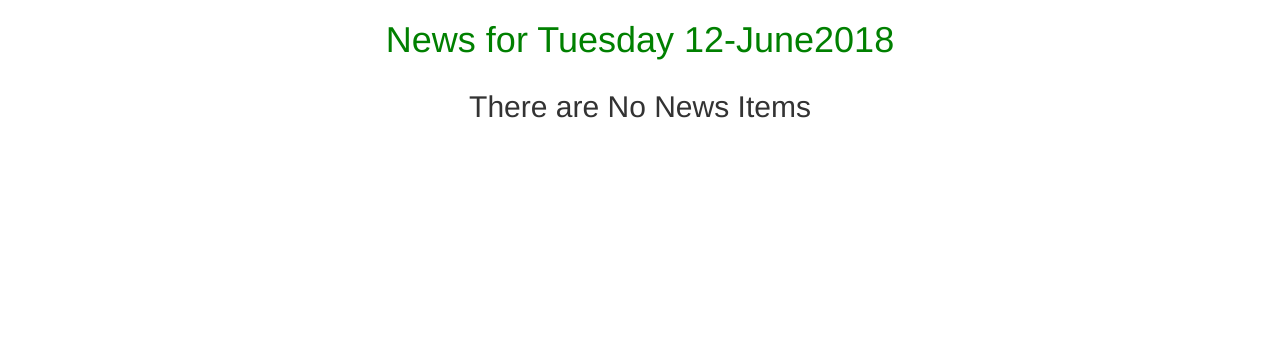
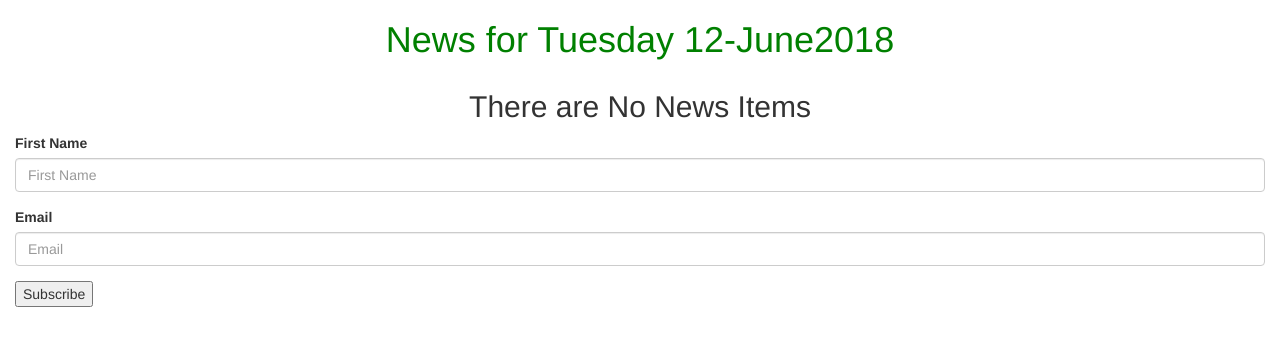
Before and after one commit to Sarah-Marion/Tribune, a Django app: page / in a window 1280 px wide. Shown: the part 52-398 px from the top of the page. Run offline with Django 3.2, Linux system fonts and the light colour scheme; data that the repository does not hold is empty; some libraries are stand-ins or nearby versions.

Commit message:
Sending a Welcome email created a Newsletter,its model and associated templates

```diff
--- /dev/null
+++ b/news/forms.py
@@ -0,0 +1,5 @@
+from django import forms
+
+class NewsLetterForm(forms.Form):
+    your_name = forms.CharField(label='First Name', max_length=30)
+    email = forms.EmailField(label='Email')
--- a/news/models.py
+++ b/news/models.py
@@ -56,3 +56,8 @@ class Article(models.Model):
     def search_by_title(cls,search_term):
         news = cls.objects.filter(title__icontains=search_term)
         return news
+
+
+class NewsLetterRecipients(models.Model):
+    name = models.CharField(max_length=30)
+    email = models.EmailField()
--- a/news/templates/all-news/today-news.html
+++ b/news/templates/all-news/today-news.html
@@ -1,4 +1,6 @@
 {% extends 'all-news/base.html' %}
+{% load bootstrap3 %}
+
 
 {% block content %}
     {{block.super}}
@@ -27,4 +29,15 @@
         {% endfor %}
     </div>
 
+    <div class="container-fluid">
+
+        <form action="{% url 'newsToday' %}" method="post">
+            {% csrf_token %}
+
+            {% bootstrap_form letterForm layout='inline' %}
+            <input type="submit" value="Subscribe">
+        </form>
+
+    </div>
+
 {% endblock %}
--- /dev/null
+++ b/news/templates/email/newsemail.html
@@ -0,0 +1,3 @@
+<h1> Hello {{ name }}</h1>
+
+<h5>Welcome to the Moringa tribune Newsletter. You will find the most exciting news about Moringa School</h5>
--- /dev/null
+++ b/news/templates/email/newsemail.txt
@@ -0,0 +1,3 @@
+Hello {{ name }}
+
+Welcome to the Moringa Tribune Newsletter.You will find the most exciting news about Moringa School
--- a/news/views.py
+++ b/news/views.py
@@ -4,9 +4,11 @@ from __future__ import unicode_literals
 from django.shortcuts import render, redirect
 
 
-from django.http import HttpResponse, Http404
+from django.http import HttpResponse, Http404, HttpResponseRedirect
 import datetime as dt
 from .models import Article
+from .forms import NewsLetterForm
+from .email import send_welcome_email
 
 # Create your views here.
 def welcome(request):
@@ -68,7 +70,23 @@ def news_today(request):
     date = dt.date.today()
     news = Article.today_news()
 
-    return render(request, 'all-news/today-news.html', {"date":date,"news":news})
+    if request.method == 'POST':
+        form = NewsLetterForm(request.POST)
+        if form.is_valid():
+            # print('valid')
+            name = form.cleaned_data['your_name']
+            email = form.cleaned_data['email']
+
+            recipient = NewsLetterRecipients(name = name, email = email)
+            recipient.save()
+            send_welcome_email(name, email)
+
+            HttpResponseRedirect('news_today')
+    else:
+        form = NewsLetterForm()
+
+    return render(request, 'all-news/today-news.html', {"date":date, "news":news, "letterForm":form})
+
 
 
 def search_results(request):
```
Also changed, not shown: news/email.py (added, +15 -0 lines).
